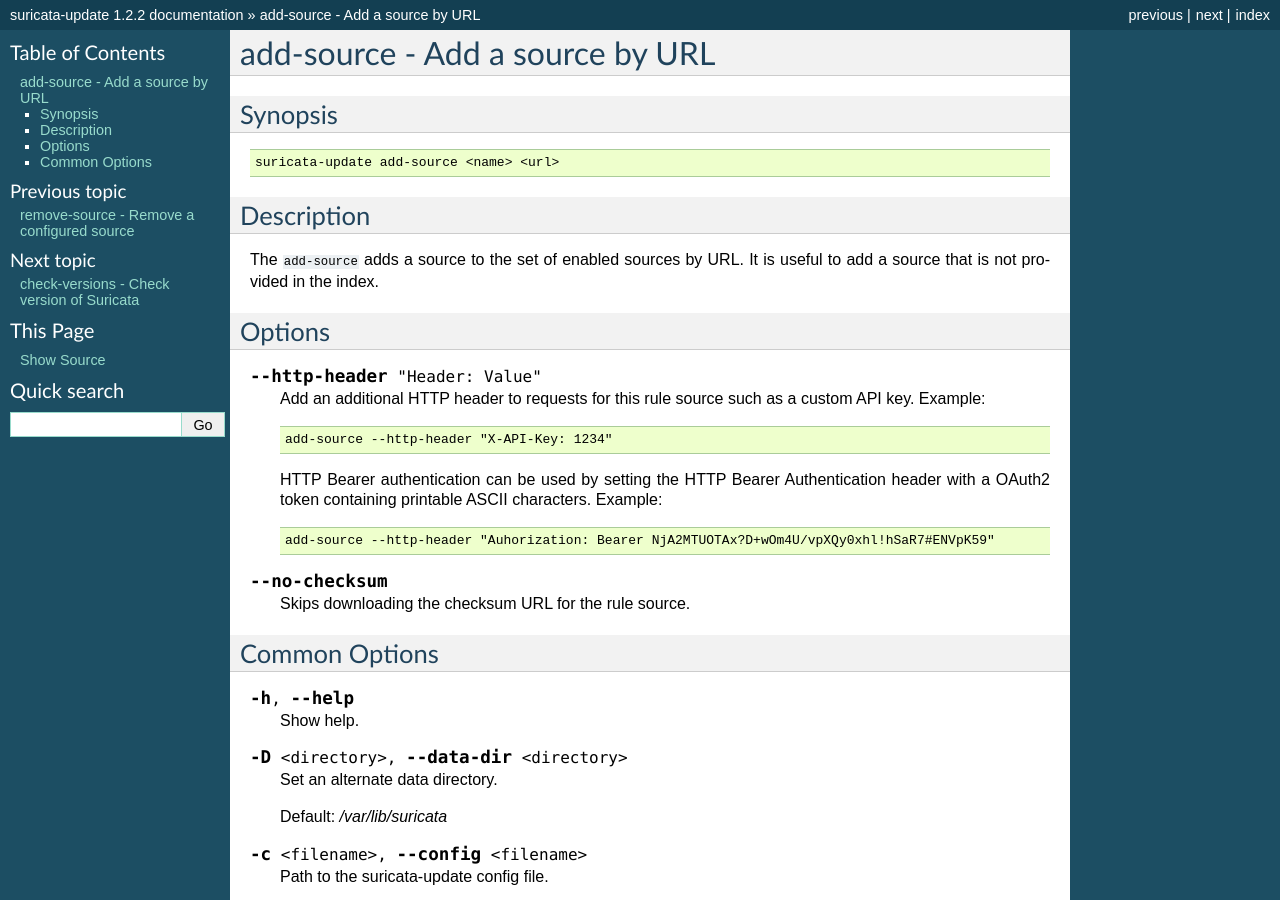
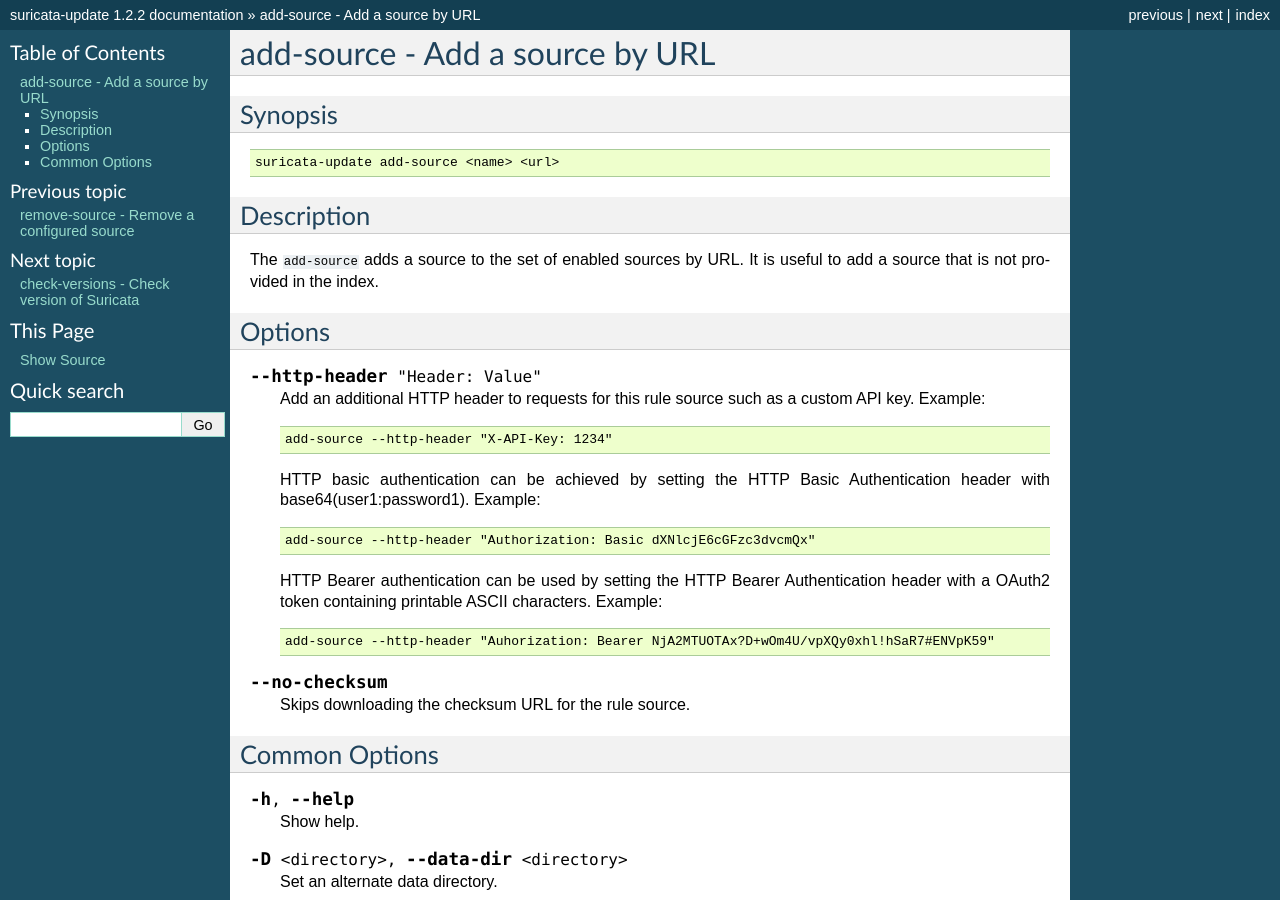
Before and after one commit to OISF/suricata-update, a Sphinx documentation site: the page built from doc/add-source.rst, in a window 1280 px wide and 900 px high. Built offline with Sphinx 7.4.7, drawn with Linux system fonts in a browser that asks for light colours.

Commit message:
Complete update to docs

```diff
--- a/doc/add-source.rst
+++ b/doc/add-source.rst
@@ -25,6 +25,10 @@
 
      add-source --http-header "X-API-Key: 1234"
 
+   HTTP basic authentication can be achieved by setting the HTTP Basic Authentication header with base64(user1:password1). Example::
+
+      add-source --http-header "Authorization: Basic dXNlcjE6cGFzc3dvcmQx"
+
    HTTP Bearer authentication can be used by setting the HTTP Bearer Authentication header
    with a OAuth2 token containing printable ASCII characters. Example::
 
```
